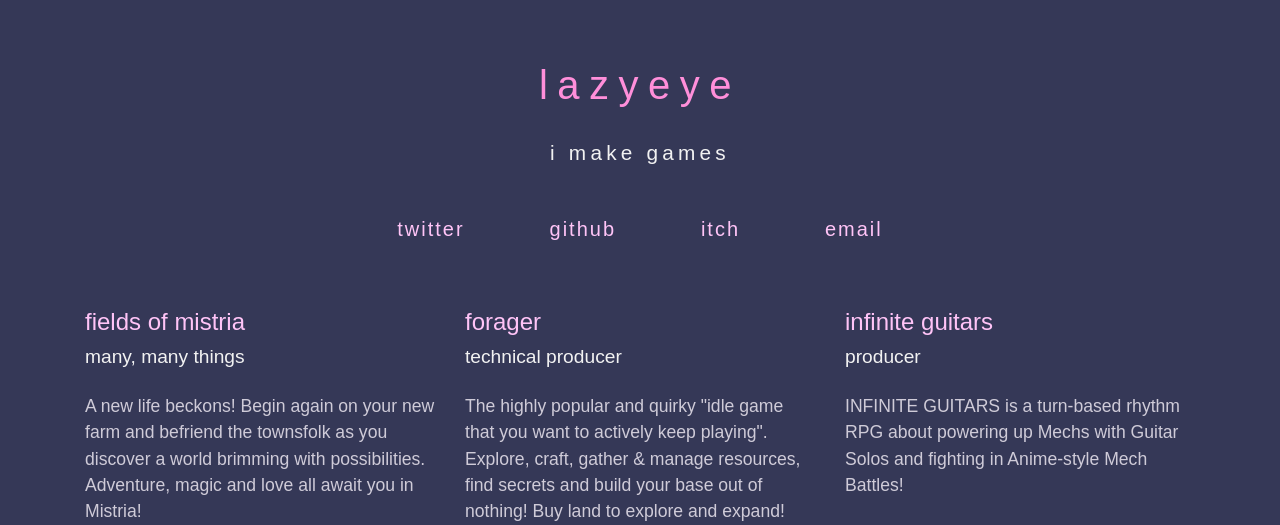
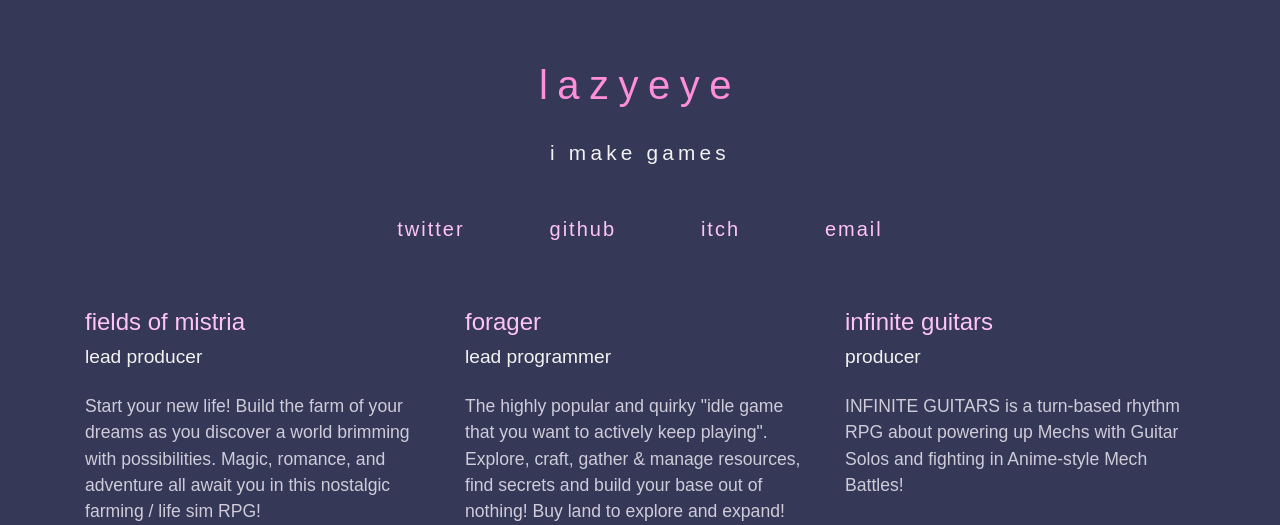
Before and after one commit to imlazyeye/imlazyeye.github.io, a plain HTML site: page index.html in a window 1280 px wide. Shown: the top 525 px of the page. Drawn offline with nearby package versions, Linux system fonts and the light colour scheme; a web font is replaced by a local one.

Commit message:
update stuff

```diff
--- a/index.html
+++ b/index.html
@@ -33,7 +33,7 @@
 
     <meta property="og:title" content="lazyeye.io" />
     <!-- Replace "Page title" the title you want to show when indexed by other places, like Discord -->
-    <meta property="og:description" content="Hi, I'm lazyeye! I make games." />
+    <meta property="og:description" content="Hi, I'm Gabe! I make games." />
     <!-- Replace "page description" with a description of your page -->
     <meta property="og:type" content="website" />
     <meta property="og:url" content="http://www.lazyeye.io/" />
@@ -74,18 +74,18 @@
       <!-- Portfolio grid -->
       <div class="row">
         <div class="portfolio-item col-md-4">
-          <h3><a href="https://fieldsofmistria.com/">Fields of Mistria</a></h3>
-          <h4>many, many things</h4>
+          <h3><a href="https://store.steampowered.com/app/2142790/Fields_of_Mistria/">Fields of Mistria</a></h3>
+          <h4>Lead Producer</h4>
           <p>
-            A new life beckons! Begin again on your new farm and befriend the townsfolk as you discover a world brimming with
-            possibilities. Adventure, magic and love all await you in Mistria!
+            Start your new life! Build the farm of your dreams as you discover a world brimming with possibilities.
+            Magic, romance, and adventure all await you in this nostalgic farming / life sim RPG!
           </p>
-          <img src="assets/images/mistria.gif" alt="Forager" />
+          <img src="assets/images/mistria.gif" alt="Fields of Mistria" />
         </div>
 
         <div class="portfolio-item col-md-4">
           <h3><a href="https://store.steampowered.com/app/751780/Forager/">Forager</a></h3>
-          <h4>Technical Producer</h4>
+          <h4>Lead Programmer</h4>
           <p>
             The highly popular and quirky "idle game that you want to actively keep playing". Explore, craft, gather & manage
             resources, find secrets and build your base out of nothing! Buy land to explore and expand!
```
